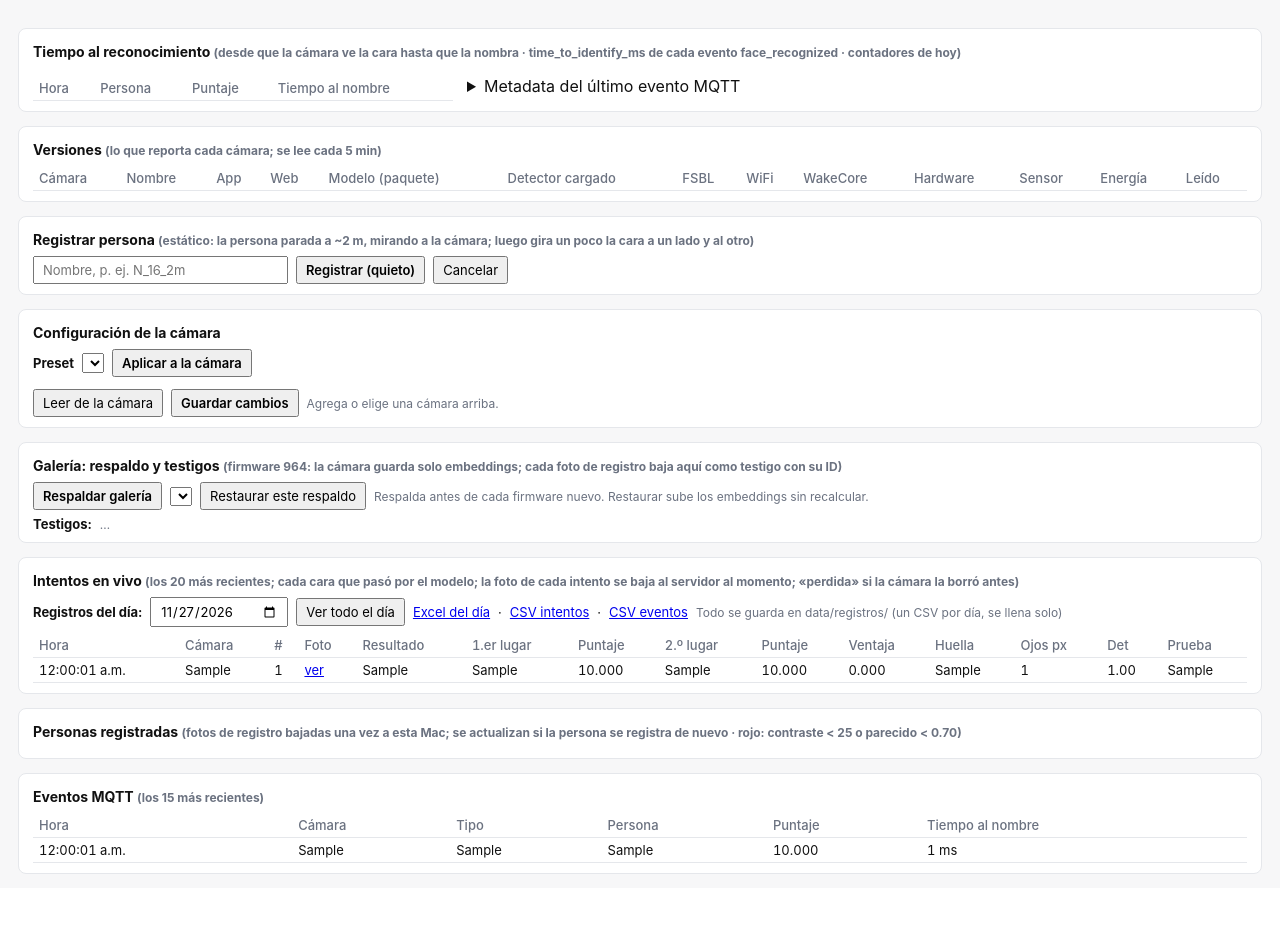
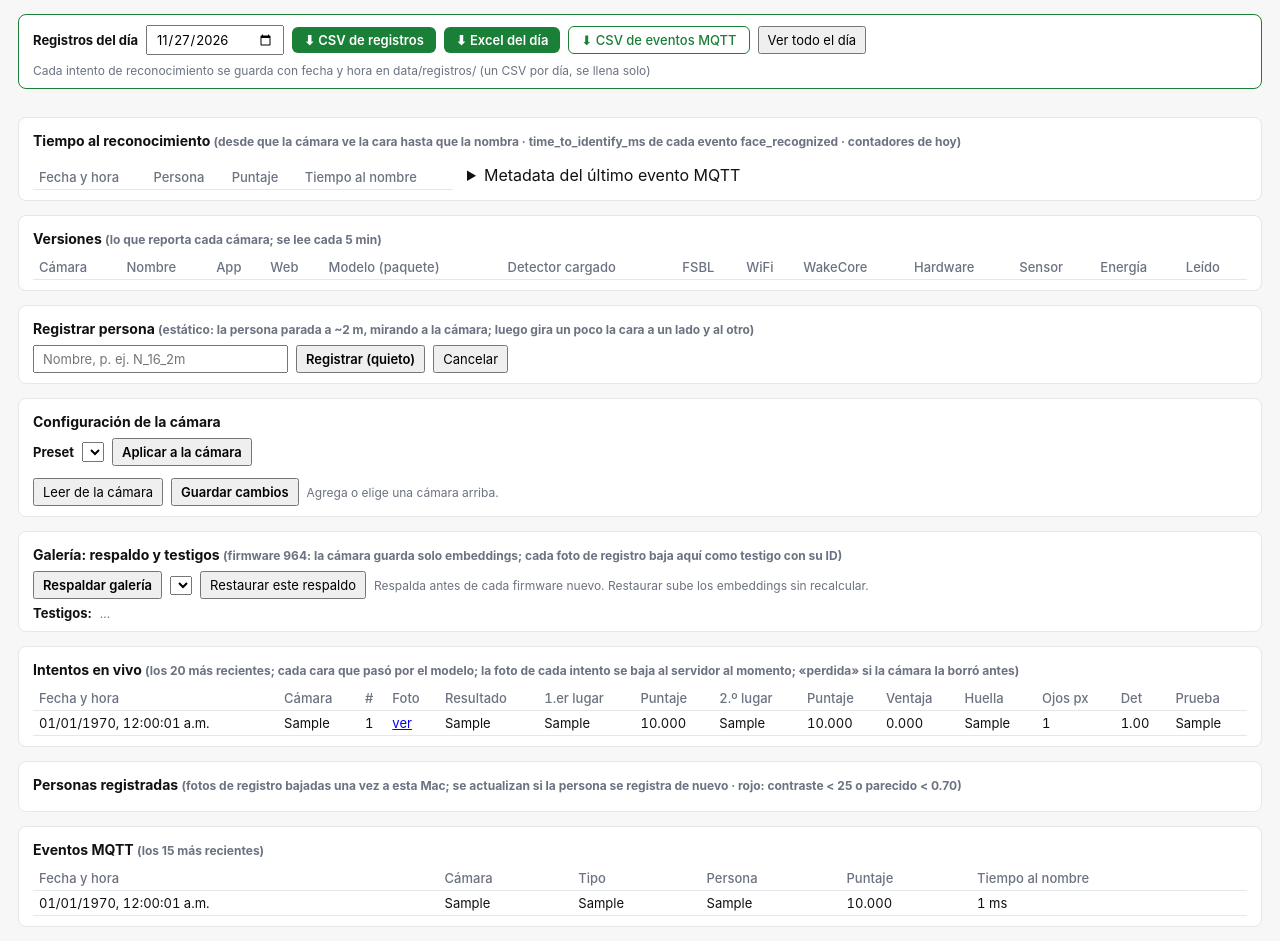
Before and after one commit to jonathanflores-crypto/interfazNE30X, a Flask app: page / in a window 1280 px wide. Shown: the part 136-1077 px from the top of the page. Before the commit the page ends 1010 px from the top, so only its background shows below. Run offline with Flask 3, Linux system fonts and the light colour scheme; tables that the repository leaves empty hold one stand-in row (values such as "Sample post"); data that the repository does not hold is empty.

Commit message:
Move the daily CSV/Excel download to the top of the page and show date and time in record tables

```diff
--- a/app/registros.py
+++ b/app/registros.py
@@ -130,8 +130,12 @@ def instalar(app, db, datos_dir):
 
     @app.route("/registros/<nombre>.csv")
     def registro_csv(nombre):
-        if not re.fullmatch(r"\d{4}-\d{2}-\d{2}_(intentos|eventos)", nombre):
+        m = re.fullmatch(r"\d{4}-\d{2}-\d{2}_(intentos|eventos)", nombre)
+        if not m:
             abort(404)
+        if not os.path.exists(os.path.join(carpeta, nombre + ".csv")):   # día sin registros: solo los encabezados
+            return Response("﻿" + ",".join(TABLAS[m.group(1)][0]) + "\r\n", mimetype="text/csv",
+                            headers={"Content-Disposition": f"attachment; filename={nombre}.csv"})
         return send_from_directory(carpeta, nombre + ".csv", as_attachment=True, mimetype="text/csv")
 
     @app.route("/registros/<fecha>.xlsx")
--- a/app/templates/index.html
+++ b/app/templates/index.html
@@ -27,6 +27,9 @@
   .barra { display:flex; gap:8px; align-items:center; flex-wrap:wrap; font-size:13px; }
   input, button { font:inherit; padding:4px 8px; }
   .nota { font-size:12px; color:var(--gris); }
+  section.registros { border-color:var(--ok); }
+  a.boton { background:var(--ok); color:#fff; text-decoration:none; padding:5px 12px; border-radius:6px; font-weight:600; }
+  a.boton.secundario { background:#fff; color:var(--ok); border:1px solid var(--ok); font-weight:500; }
   .galeria { display:grid; grid-template-columns:repeat(auto-fill,minmax(230px,1fr)); gap:10px; }
   .persona { border:1px solid var(--borde); border-radius:8px; padding:8px; font-size:12px; }
   .persona.inactiva { opacity:.45; }
@@ -66,13 +69,25 @@
   <button data-p="pruebas" onclick="verPestana('pruebas'); tick()">Pruebas</button>
 </nav>
 <main>
+  <section class="registros">
+    <div class="barra">
+      <b>Registros del día</b>
+      <input type="date" id="diaRegistros" onchange="cambiarDia()">
+      <a class="boton" id="csvIntentos" href="#">⬇ CSV de registros</a>
+      <a class="boton" id="xlsxDia" href="#">⬇ Excel del día</a>
+      <a class="boton secundario" id="csvEventos" href="#">⬇ CSV de eventos MQTT</a>
+      <button id="verDia" onclick="verDia = !verDia; diaCargado = 0; verPestana('plataforma'); tick()">Ver todo el día</button>
+      <span class="nota" id="diaNota">Cada intento de reconocimiento se guarda con fecha y hora en data/registros/ (un CSV por día, se llena solo)</span>
+    </div>
+  </section>
+
   <div class="tarjetas p-plataforma" id="tarjetas"></div>
 
   <section class="p-plataforma">
     <h2>Tiempo al reconocimiento <span class="nota">(desde que la cámara ve la cara hasta que la nombra · time_to_identify_ms de cada evento face_recognized · contadores de hoy)</span></h2>
     <div class="tarjetas" id="rendTarjetas"></div>
     <div style="display:flex;gap:14px;flex-wrap:wrap;margin-top:8px">
-      <table id="rendRecientes" style="width:auto;min-width:420px"><thead><tr><th>Hora</th><th>Persona</th><th>Puntaje</th>
+      <table id="rendRecientes" style="width:auto;min-width:420px"><thead><tr><th>Fecha y hora</th><th>Persona</th><th>Puntaje</th>
         <th>Tiempo al nombre</th></tr></thead><tbody></tbody></table>
       <details style="flex:1;min-width:320px"><summary>Metadata del último evento MQTT <span class="nota" id="metaTipo"></span></summary>
         <pre class="meta" id="metaUltimo"></pre></details>
@@ -155,16 +170,7 @@
 
   <section class="p-plataforma">
     <h2>Intentos en vivo <span class="nota" id="intentosNota">(los 20 más recientes; cada cara que pasó por el modelo; la foto de cada intento se baja al servidor al momento; «perdida» si la cámara la borró antes)</span></h2>
-    <div class="barra" style="margin-bottom:6px">
-      <b>Registros del día:</b>
-      <input type="date" id="diaRegistros" onchange="cambiarDia()">
-      <button id="verDia" onclick="verDia = !verDia; diaCargado = 0; tick()">Ver todo el día</button>
-      <a id="xlsxDia" href="#">Excel del día</a> ·
-      <a id="csvIntentos" href="#">CSV intentos</a> ·
-      <a id="csvEventos" href="#">CSV eventos</a>
-      <span class="nota">Todo se guarda en data/registros/ (un CSV por día, se llena solo)</span>
-    </div>
-    <table id="intentos"><thead><tr><th>Hora</th><th>Cámara</th><th>#</th><th>Foto</th><th>Resultado</th><th>1.er lugar</th>
+    <table id="intentos"><thead><tr><th>Fecha y hora</th><th>Cámara</th><th>#</th><th>Foto</th><th>Resultado</th><th>1.er lugar</th>
       <th>Puntaje</th><th>2.º lugar</th><th>Puntaje</th><th>Ventaja</th><th>Huella</th><th>Ojos px</th><th>Det</th><th>Prueba</th></tr></thead><tbody></tbody></table>
   </section>
 
@@ -175,11 +181,13 @@
 
   <section class="p-plataforma">
     <h2>Eventos MQTT <span class="nota">(los 15 más recientes)</span></h2>
-    <table id="eventos"><thead><tr><th>Hora</th><th>Cámara</th><th>Tipo</th><th>Persona</th><th>Puntaje</th><th>Tiempo al nombre</th></tr></thead><tbody></tbody></table>
+    <table id="eventos"><thead><tr><th>Fecha y hora</th><th>Cámara</th><th>Tipo</th><th>Persona</th><th>Puntaje</th><th>Tiempo al nombre</th></tr></thead><tbody></tbody></table>
   </section>
 </main>
 <script>
 const hora = ts => new Date(ts * 1000).toLocaleTimeString('es-MX');
+const fechaHora = ts => new Date(ts * 1000).toLocaleString('es-MX', {day: '2-digit', month: '2-digit', year: 'numeric',
+  hour: '2-digit', minute: '2-digit', second: '2-digit'});
 // Pestañas: «Plataforma» para mostrar, «Pruebas» para trabajar; se recuerda en este navegador
 function verPestana(p) {
   document.body.dataset.pestana = p;
@@ -436,7 +444,7 @@ async function marcar(nombre) {
 }
 function tarjeta(v, l) { return `<div class="tarjeta"><div class="v">${v}</div><div class="l">${l}</div></div>`; }
 const filaIntento = i => `<tr>
-    <td>${hora(i.ts)}</td><td>${i.camara}</td><td>${i.seq}</td>
+    <td>${fechaHora(i.ts)}</td><td>${i.camara}</td><td>${i.seq}</td>
     <td>${i.foto === 'perdida' ? '<span class="nota">perdida</span>' : `<a href="/foto/${i.camara}/${i.arranque}/${i.seq}" target="_blank">ver</a>`}</td>
     <td class="${i.resultado}">${i.resultado}</td><td>${i.persona || ''}</td><td>${n(i.score)}</td>
     <td>${i.segundo || ''}</td><td>${n(i.score2)}</td><td>${n((i.score || 0) - (i.score2 || 0))}</td>
@@ -500,7 +508,7 @@ async function tick() {
     document.getElementById('intentosNota').textContent = '(los 20 más recientes; cada cara que pasó por el modelo; la foto de cada intento se baja al servidor al momento; «perdida» si la cámara la borró antes)';
     document.querySelector('#intentos tbody').innerHTML = r.intentos.slice(0, 20).map(filaIntento).join('');
   }
-  document.querySelector('#eventos tbody').innerHTML = r.eventos.slice(0, 15).map(v => `<tr><td>${hora(v.ts)}</td><td>${v.camara}</td>
+  document.querySelector('#eventos tbody').innerHTML = r.eventos.slice(0, 15).map(v => `<tr><td>${fechaHora(v.ts)}</td><td>${v.camara}</td>
     <td>${v.tipo}</td><td>${v.persona || ''}</td><td>${n(v.score)}</td><td>${v.tiempo_ms ?? ''}${v.tiempo_ms ? ' ms' : ''}</td></tr>`).join('');
   if (document.body.dataset.pestana === 'plataforma') return rendimiento();
   // el resumen solo se calcula si se está viendo
@@ -523,7 +531,7 @@ async function rendimiento() {
     tarjeta(ms(t.mediana), `mediana de hoy (${t.n})`) + tarjeta(ms(t.p90), '90 % de las veces, menos de') +
     tarjeta(`${ms(t.minimo)} – ${ms(t.maximo)}`, 'más rápido – más lento hoy') + tarjeta(ms(t.promedio), 'promedio de hoy') +
     tarjeta(h.reconocidos, 'reconocidos hoy') + tarjeta(h.desconocidos, 'desconocidos hoy');
-  document.querySelector('#rendRecientes tbody').innerHTML = r.recientes.map(e => `<tr><td>${hora(e.ts)}</td>
+  document.querySelector('#rendRecientes tbody').innerHTML = r.recientes.map(e => `<tr><td>${fechaHora(e.ts)}</td>
     <td class="reconocido">${e.persona || ''}</td><td>${n(e.score)}</td><td><b>${ms(e.tiempo_ms)}</b></td></tr>`).join('')
     || '<tr><td colspan="4" class="nota">sin reconocimientos todavía</td></tr>';
   document.getElementById('metaTipo').textContent = r.ultimo ? `· ${r.ultimo.type} · ${r.ultimo.time_local || ''}` : '';
```
